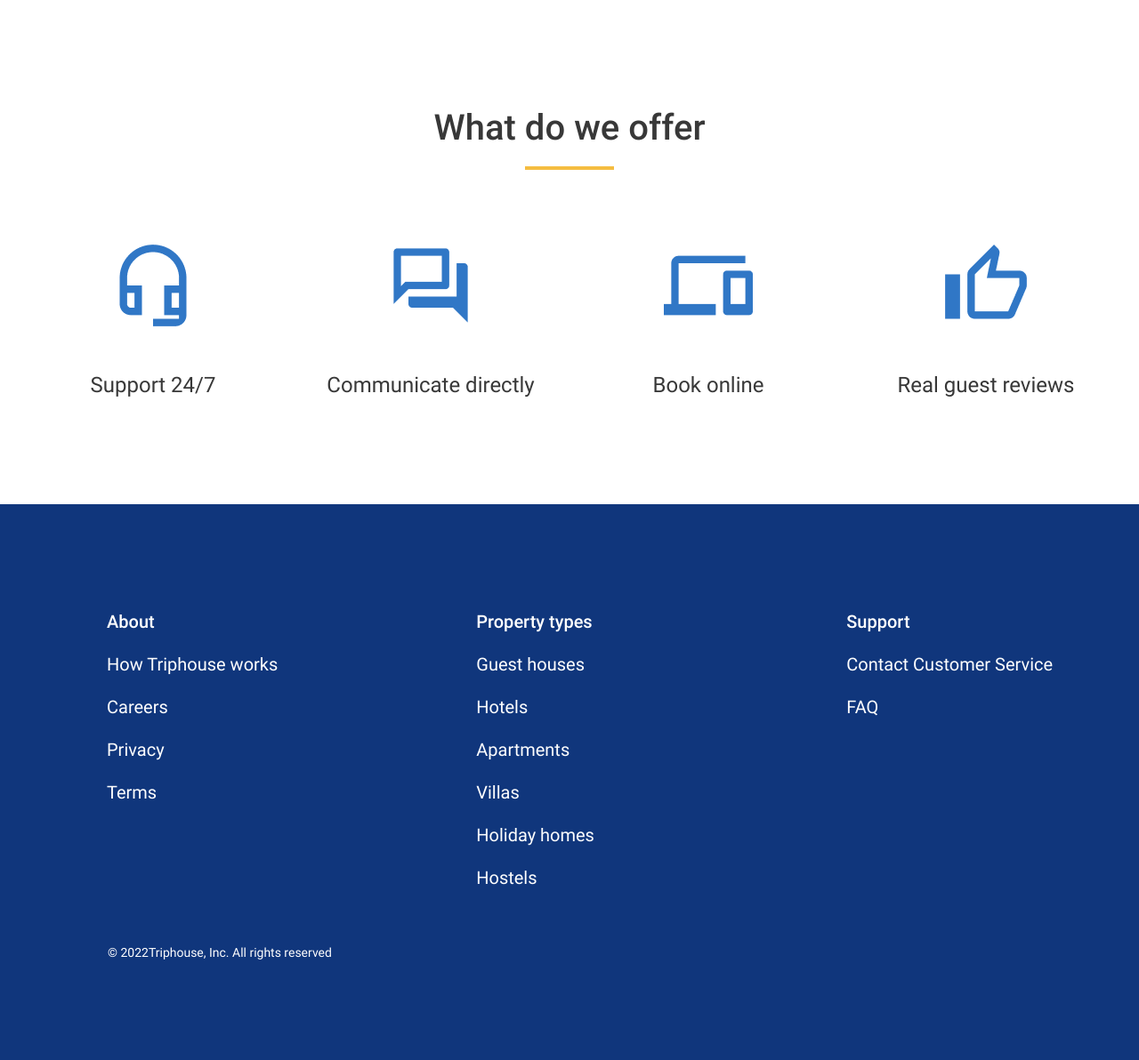
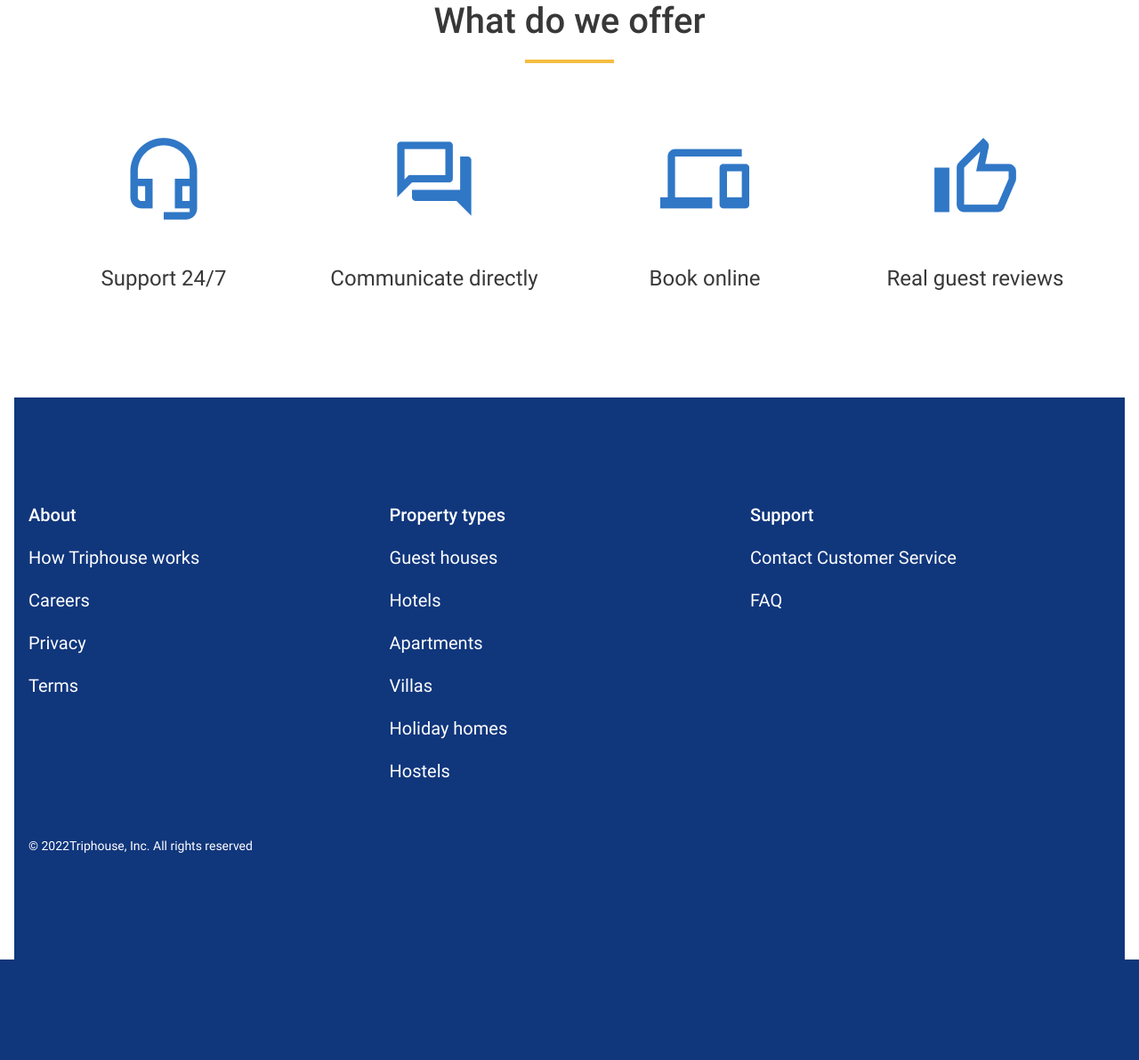
Before and after one commit to Moldish/if-html, a web app: file index.html in a window 1280 px wide. Shown: the whole page at 89% size. After the commit the page ends 1079 px from the top, so only its background shows below. Run offline with its HTML, style and script files only (its server is not run), Linux system fonts and the light colour scheme.

Commit message:
Added universal classes for blocks to index.html and trip-house-styles.css

```diff
--- a/index.html
+++ b/index.html
@@ -7,58 +7,71 @@
 		<link rel="stylesheet" href="./styles/fonts.css" />
 	</head>
 	<body>
-		<p class="header">What do we offer</p>
+		<div class="container">
+			<div class="offerings-block">
+				<p class="page-title">What do we offer</p>
 				<hr class="highlight" />
-		<div class="advantages">
-			<div class="advantages-elements">
-				<img src="images/trip-house/headset-outlined.png" alt="support" /><span
-					class="advantages-caption"
-					>Support 24/7</span
-				>
+				<div class="offerings comm-block">
+					<div class="offerings-elements">
+						<img
+							class="offerings-img"
+							src="images/trip-house/headset-outlined.png"
+							alt="support"
+						/><span class="offerings-caption">Support 24/7</span>
 					</div>
-			<div class="advantages-elements">
+					<div class="offerings-elements">
 						<img
+							class="offerings-img"
 							src="images/trip-house/forum-outlined.png"
 							alt="communication"
-				/><span class="advantages-caption">Communicate directly</span>
+						/><span class="offerings-caption">Communicate directly</span>
 					</div>
-			<div class="advantages-elements">
-				<img src="images/trip-house/devices-outlined.png" alt="book-online" />
-				<span class="advantages-caption">Book online</span>
+					<div class="offerings-elements">
+						<img
+							class="offerings-img"
+							src="images/trip-house/devices-outlined.png"
+							alt="book-online"
+						/>
+						<span class="offerings-caption">Book online</span>
 					</div>
 
-			<div class="advantages-elements">
-				<img src="images/trip-house/thumb-up-outlined.png" alt="reviews" /><span
-					class="advantages-caption"
-					>Real guest reviews</span
-				>
+					<div class="offerings-elements">
+						<img
+							class="offerings-img"
+							src="images/trip-house/thumb-up-outlined.png"
+							alt="reviews"
+						/><span class="offerings-caption">Real guest reviews</span>
+					</div>
 				</div>
 			</div>
 			<div class="footer">
-			<div class="link-section">
-				<div class="about-column">
-					<p class="column-type">About</p>
-					<p class="link">How Triphouse works</p>
-					<p class="link">Careers</p>
-					<p class="link">Privacy</p>
-					<p class="link">Terms</p>
+				<div class="links-block comm-block">
+					<div class="links-col">
+						<p class="links-title">About</p>
+						<p>How Triphouse works</p>
+						<p>Careers</p>
+						<p>Privacy</p>
+						<p>Terms</p>
 					</div>
-				<div class="property-types-column">
-					<p class="column-type">Property types</p>
-					<p class="link">Guest houses</p>
-					<p class="link">Hotels</p>
-					<p class="link">Apartments</p>
-					<p class="link">Villas</p>
-					<p class="link">Holiday homes</p>
-					<p class="link">Hostels</p>
+					<div class="links-col">
+						<p class="links-title">Property types</p>
+						<p>Guest houses</p>
+						<p>Hotels</p>
+						<p>Apartments</p>
+						<p>Villas</p>
+						<p>Holiday homes</p>
+						<p>Hostels</p>
 					</div>
-				<div class="support-column">
-					<p class="column-type">Support</p>
-					<p class="link">Contact Customer Service</p>
-					<p class="link">FAQ</p>
+					<div class="links-col">
+						<p class="links-title">Support</p>
+						<p>Contact Customer Service</p>
+						<p>FAQ</p>
 					</div>
 				</div>
-			<div class="rights">© 2022Triphouse, Inc. All rights reserved</div>
+				<div class="rights comm-block">
+					© 2022Triphouse, Inc. All rights reserved
+				</div>
+			</div>
 		</div>
 	</body>
 </html>
--- a/styles/trip-house-styles.css
+++ b/styles/trip-house-styles.css
@@ -1,11 +1,27 @@
 * {
 	font-family: 'Roboto', sans-serif;
-	margin: 0 auto;
+	margin: 0;
 	box-sizing: border-box;
 }
 
-.header {
-	margin: 120px 0 20px 0;
+.container {
+	width: 100%;
+	max-width: 1472px;
+	margin: 0 auto;
+	padding: 0 16px;
+}
+
+.comm-block {
+	width: 100%;
+	max-width: 1264px;
+	margin: 0 auto;
+	padding: 120px 16px;
+	display: flex;
+	justify-content: space-between;
+}
+
+.page-title {
+	margin-bottom: 20px;
 	text-align: center;
 	font-size: 40px;
 	color: #383838;
@@ -14,27 +30,26 @@
 
 .highlight {
 	width: 100px;
-	margin-bottom: 80px;
+	margin: 0 auto;
 	border: none;
 	border-bottom: 2px solid #f5bd41;
 	border-top: 2px solid #f5bd41;
 }
 
-.advantages {
-	width: 1248px;
-	display: flex;
-	justify-content: space-between;
-	align-items: baseline;
-	margin-bottom: 120px;
+.offerings {
+	padding-top: 80px;
 }
 
-.advantages-elements {
-	width: 296px;
+.offerings-elements {
+	width: 25%;
 	display: flex;
 	flex-direction: column;
 }
+.offerings-img {
+	margin: 0 auto;
+}
 
-.advantages-caption {
+.offerings-caption {
 	text-align: center;
 	padding: 48px 0 0 0;
 	font-size: 24px;
@@ -44,54 +59,31 @@
 /*footer-section*/
 
 .footer {
-	height: 625px;
 	background-color: #10367c;
+	color: #ffffff;
+	font-weight: 400;
 }
 
-.link-section {
-	padding-top: 120px;
-	color: #ffffff;
-	font-size: 20px;
-	font-weight: 400;
-	margin: unset;
-	display: flex;
+.footer:last-child {
+	font-size: 14px;
 }
 
-.link {
-	margin: unset;
+.links-block {
+	font-size: 20px;
+	padding-bottom: unset;
 }
 
-.about-column {
-	margin: 0 0 0 104px;
+.links-col {
+	width: 33.3%;
 	display: flex;
 	flex-direction: column;
-	padding-left: 16px;
 	gap: 24px;
 }
 
-.property-types-column {
-	margin: 0 0 0 223px;
-	display: flex;
-	flex-direction: column;
-	gap: 24px;
-	width: 133px;
-}
-
-.support-column {
-	display: flex;
-	flex-direction: column;
-	margin: 0 0 0 283px;
-	gap: 24px;
-}
-
-.column-type {
+.links-title {
 	font-weight: 500;
-	margin: unset;
 }
 
 .rights {
-	margin: 64px 0 0 121px;
-	color: #ffffff;
-	font-size: 14px;
-	font-weight: 400;
+	padding-top: 64px;
 }
```
Lines whose indentation alone changed are shown as unchanged.
